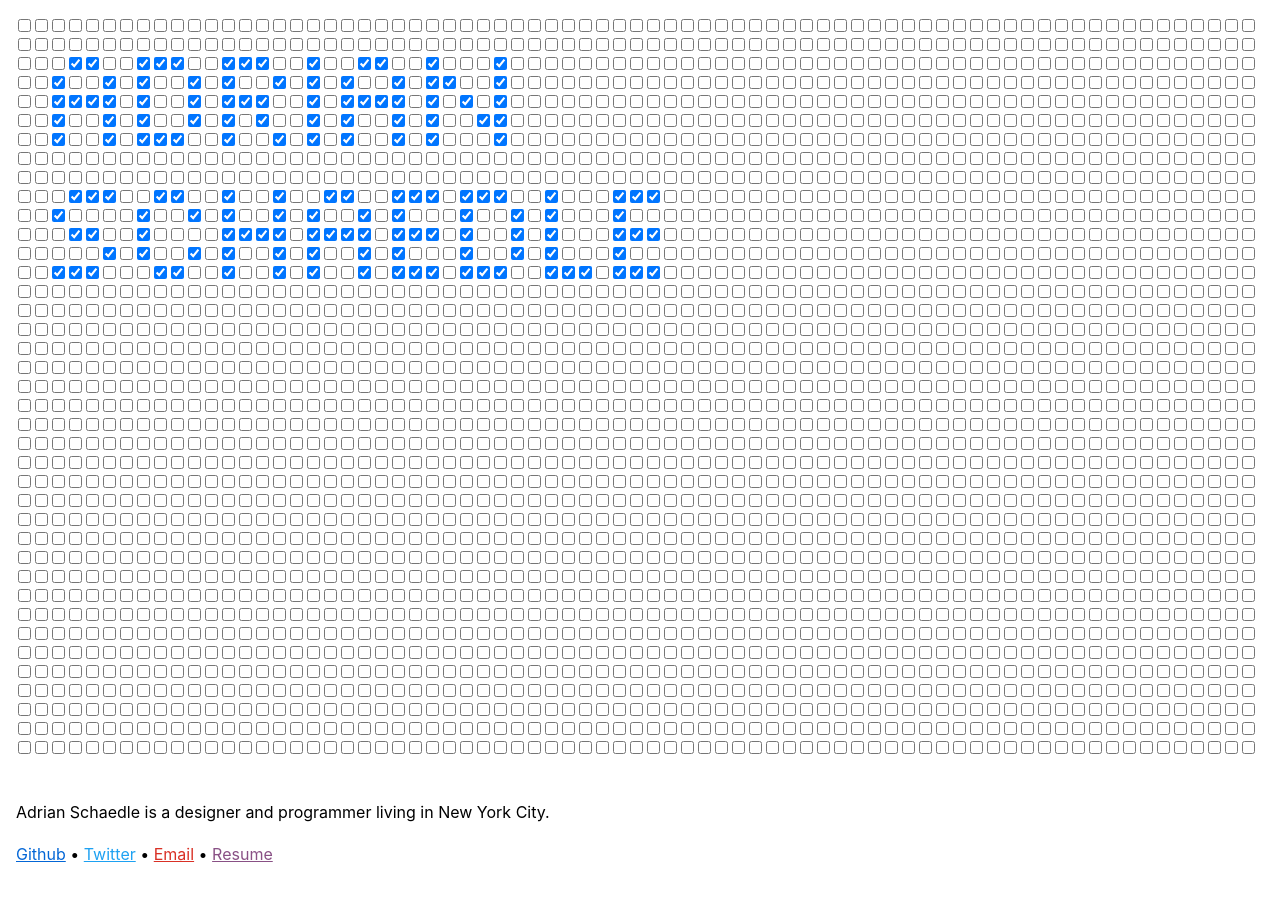
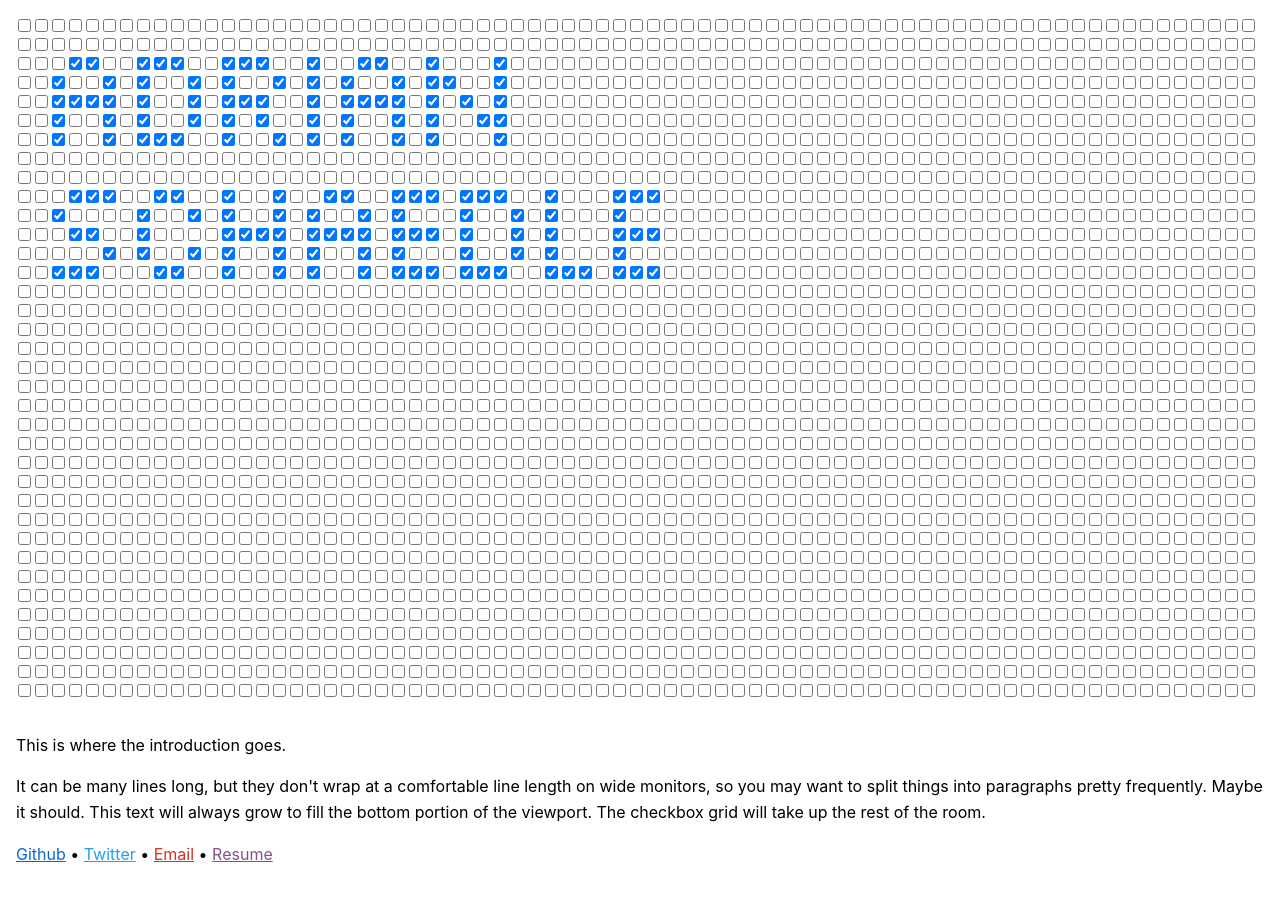
Before and after one commit to sch/jekyll-theme, a Jekyll site: the page built from index.html, in a window 1280 px wide. Built offline with Jekyll 4.4.1, drawn with Linux system fonts in a browser that asks for light colours.

Commit message:
Add less specific intro sample text

```diff
--- a/index.html
+++ b/index.html
@@ -6,7 +6,8 @@ layout: default
   <div class="Intro-flexible js-Checkboxes isPaused"></div>
 
   <div class="Intro-byline">
-    <p>Adrian Schaedle is a designer and programmer living in New York City.</p>
+    <p>This is where the introduction goes.</p>
+    <p>It can be many lines long, but they don't wrap at a comfortable line length on wide monitors, so you may want to split things into paragraphs pretty frequently. Maybe it should. This text will always grow to fill the bottom portion of the viewport. The checkbox grid will take up the rest of the room.</p>
     <p>
       <a href="https://github.com/sch" style="color:#0366d6">Github</a>
       •
```
